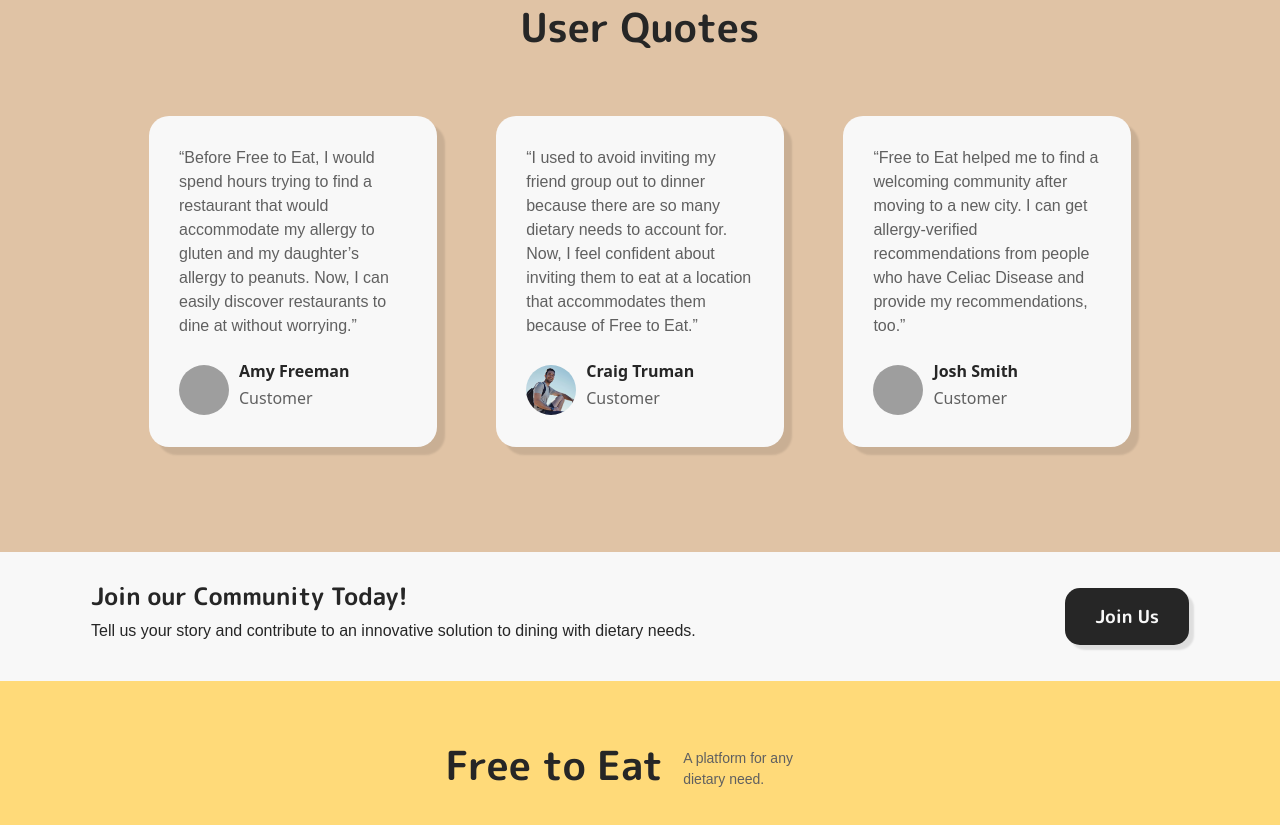
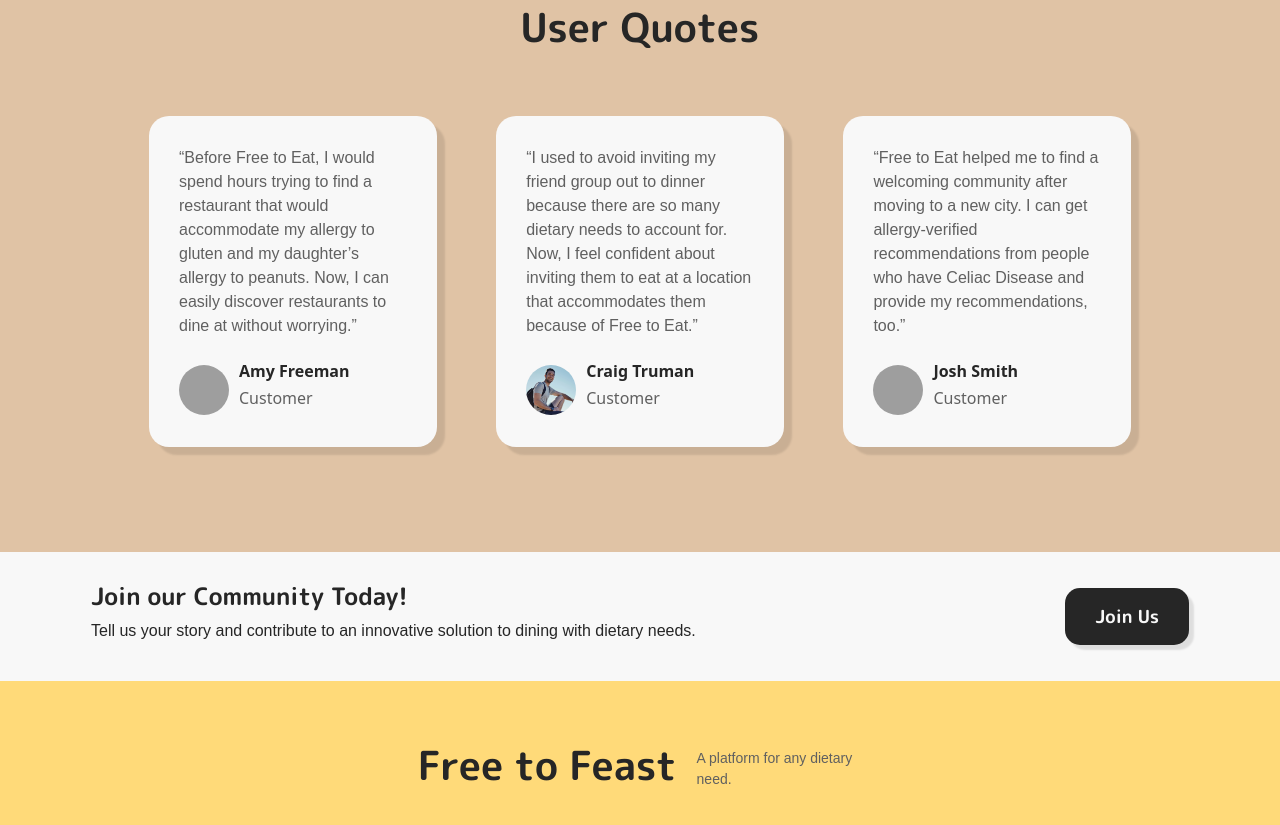
Before and after one commit to avasaydam/landingPage, a plain HTML site: page index.html in a window 1280 px wide. Shown: the part 2028-2853 px from the top of the page. Drawn offline with nearby package versions, Linux system fonts and the light colour scheme; grey boxes are pictures that could not be loaded; a web font is replaced by a local one.

Commit message:
changed name of website

```diff
--- a/index.html
+++ b/index.html
@@ -147,7 +147,7 @@
     </div>
     <div class="footer-content">
       <div class="footer-content-center">
-        <h3 class="header-font-extrabold">Free to Eat</h3>
+        <h3 class="header-font-extrabold">Free to Feast</h3>
         <p class="paragraph-font">A platform for any dietary need.</p>
       </div>
     </div>
```
